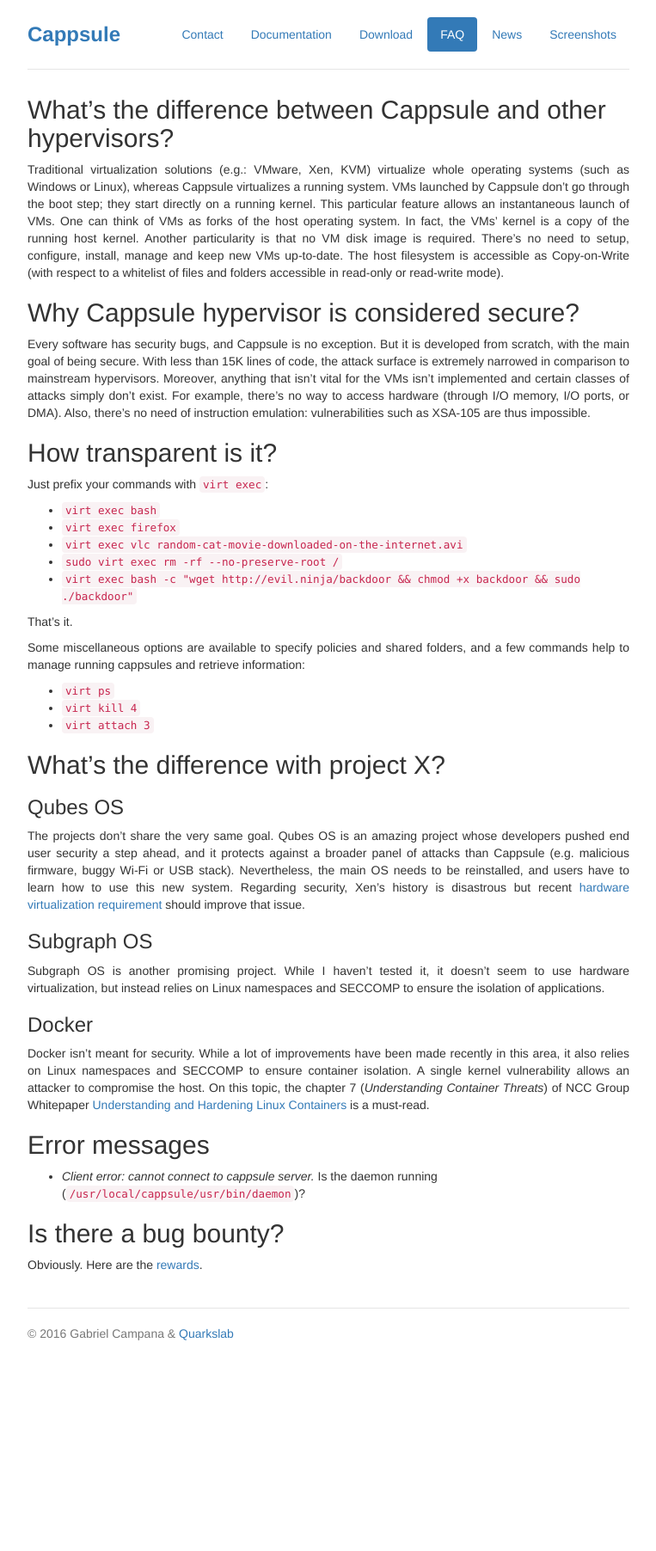
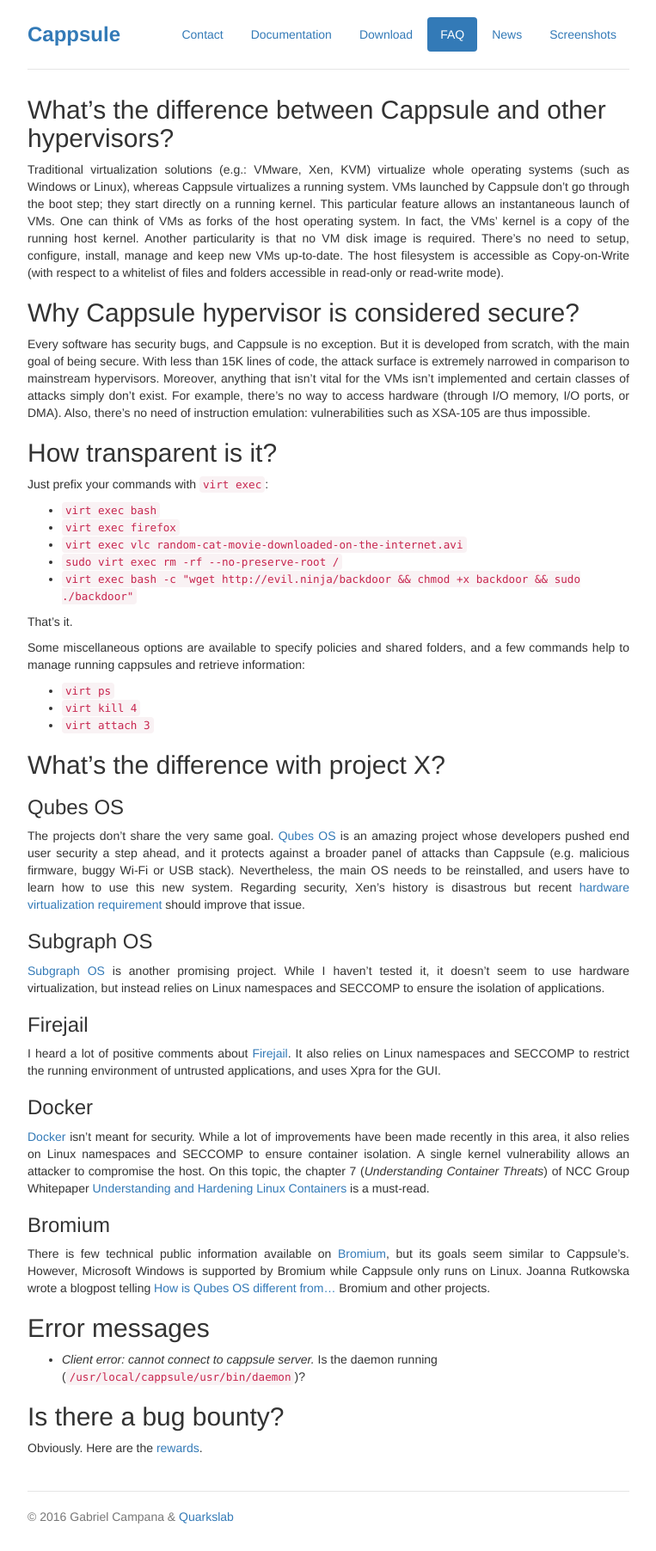
Before and after one commit to cappsule/cappsule.github.io, a Jekyll site: the page built from faq.md, in a window 1280 px wide. Shown: the whole page at 86% size, without its empty margins (258-1021 px from the left). Built offline with Jekyll 4.4.1, drawn with Linux system fonts in a browser that asks for light colours; before the commit the page ends 1591 px from its top, so only the background shows below that.

Commit message:
faq: add firejail and bromium

```diff
--- a/faq.md
+++ b/faq.md
@@ -40,18 +40,27 @@ Some miscellaneous options are available to specify policies and shared folders,
 
 ### Qubes OS
 
-The projects don't share the very same goal. Qubes OS is an amazing project whose developers pushed end user security a step ahead, and it protects against a broader panel of attacks than Cappsule (e.g. malicious firmware, buggy Wi-Fi or USB stack). Nevertheless, the main OS needs to be reinstalled, and users have to learn how to use this new system. Regarding security, Xen's history is disastrous but recent [hardware virtualization requirement](https://www.qubes-os.org/news/2016/07/21/new-hw-certification-for-q4/) should improve that issue.
+The projects don't share the very same goal. [Qubes OS](https://www.qubes-os.org/) is an amazing project whose developers pushed end user security a step ahead, and it protects against a broader panel of attacks than Cappsule (e.g. malicious firmware, buggy Wi-Fi or USB stack). Nevertheless, the main OS needs to be reinstalled, and users have to learn how to use this new system. Regarding security, Xen's history is disastrous but recent [hardware virtualization requirement](https://www.qubes-os.org/news/2016/07/21/new-hw-certification-for-q4/) should improve that issue.
 
 
 ### Subgraph OS
 
-Subgraph OS is another promising project. While I haven't tested it, it doesn't seem to use hardware virtualization, but instead relies on Linux namespaces and SECCOMP to ensure the isolation of applications.
+[Subgraph OS](https://subgraph.com/sgos/) is another promising project. While I haven't tested it, it doesn't seem to use hardware virtualization, but instead relies on Linux namespaces and SECCOMP to ensure the isolation of applications.
+
+
+### Firejail
+
+I heard a lot of positive comments about [Firejail](https://firejail.wordpress.com/). It also relies on Linux namespaces and SECCOMP to restrict the running environment of untrusted applications, and uses Xpra for the GUI.
 
 
 ### Docker
 
-Docker isn't meant for security. While a lot of improvements have been made recently in this area, it also relies on Linux namespaces and SECCOMP to ensure container isolation. A single kernel vulnerability allows an attacker to compromise the host. On this topic, the chapter 7 (*Understanding Container Threats*) of NCC Group Whitepaper [Understanding and Hardening Linux Containers](https://www.nccgroup.trust/us/our-research/understanding-and-hardening-linux-containers/) is a must-read.
+[Docker](https://www.docker.com/) isn't meant for security. While a lot of improvements have been made recently in this area, it also relies on Linux namespaces and SECCOMP to ensure container isolation. A single kernel vulnerability allows an attacker to compromise the host. On this topic, the chapter 7 (*Understanding Container Threats*) of NCC Group Whitepaper [Understanding and Hardening Linux Containers](https://www.nccgroup.trust/us/our-research/understanding-and-hardening-linux-containers/) is a must-read.
 
+
+### Bromium
+
+There is few technical public information available on [Bromium](https://www.bromium.com/), but its goals seem similar to Cappsule's. However, Microsoft Windows is supported by Bromium while Cappsule only runs on Linux. Joanna Rutkowska wrote a blogpost telling [How is Qubes OS different from...](http://theinvisiblethings.blogspot.com/2012/09/how-is-qubes-os-different-from.html) Bromium and other projects.
 
 
 ## Error messages
```
